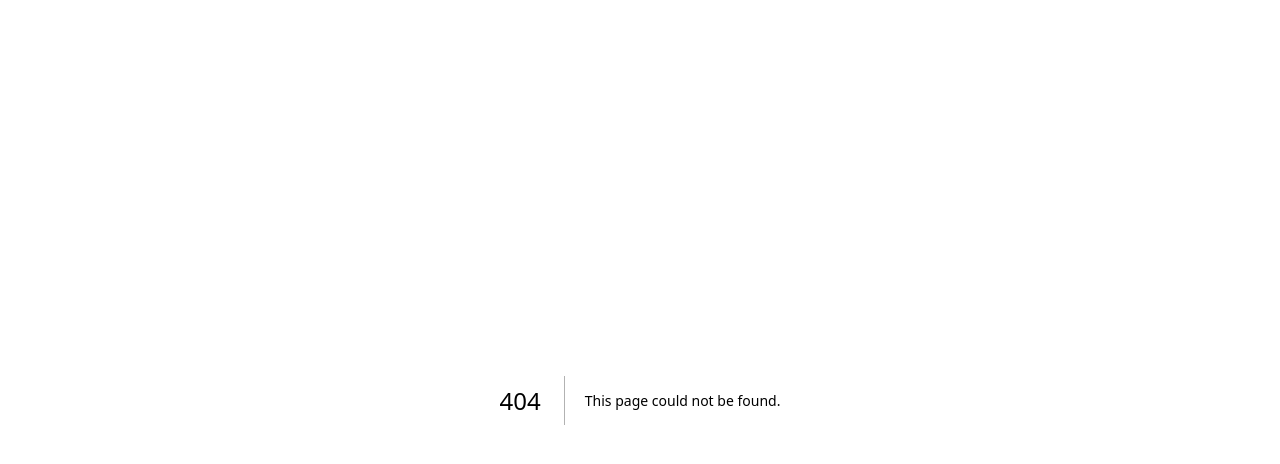
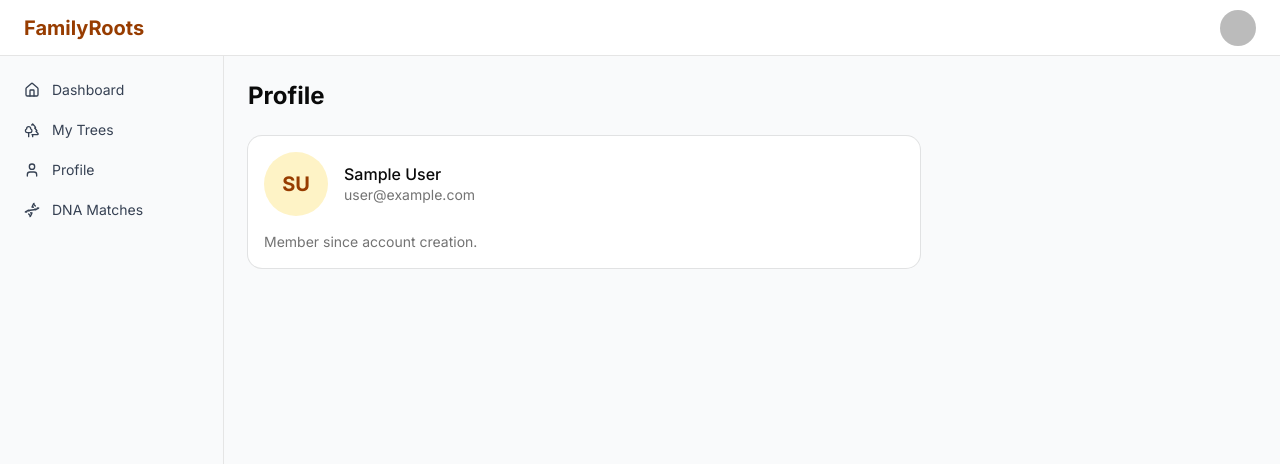
Before and after one commit to tamomaxara1985-beep/Genealogy, a Next.js app: page /profile in a window 1280 px wide. Before the commit this address had no page. Shown: the top 464 px of the page. Built offline with nearby package versions, Linux system fonts and the light colour scheme; no server answers; sample sign-in values are in the browser's storage.

Commit message:
fix: add missing /profile and /dna pages

```diff
--- /dev/null
+++ b/app/(dashboard)/dna/page.tsx
@@ -0,0 +1,18 @@
+import { Card, CardContent, CardHeader, CardTitle } from "@/components/ui/card";
+
+export default function DnaPage() {
+  return (
+    <div className="max-w-2xl">
+      <h1 className="text-2xl font-bold mb-6">DNA Matches</h1>
+      <Card className="border-dashed border-2">
+        <CardHeader>
+          <CardTitle className="text-lg">GEDCOM Import — Coming Soon</CardTitle>
+        </CardHeader>
+        <CardContent className="text-sm text-muted-foreground">
+          Upload a GEDCOM file to import your family tree and find DNA matches.
+          This feature is in development.
+        </CardContent>
+      </Card>
+    </div>
+  );
+}
--- /dev/null
+++ b/app/(dashboard)/profile/page.tsx
@@ -0,0 +1,37 @@
+import { auth } from "@/lib/auth";
+import { redirect } from "next/navigation";
+import { Card, CardContent, CardHeader, CardTitle } from "@/components/ui/card";
+
+export default async function ProfilePage() {
+  const session = await auth();
+  if (!session?.user) redirect("/login");
+
+  const initials = session.user.name
+    ?.split(" ")
+    .map((n) => n[0])
+    .join("")
+    .toUpperCase()
+    .slice(0, 2) ?? "U";
+
+  return (
+    <div className="max-w-2xl">
+      <h1 className="text-2xl font-bold mb-6">Profile</h1>
+      <Card>
+        <CardHeader>
+          <div className="flex items-center gap-4">
+            <div className="h-16 w-16 rounded-full bg-amber-100 flex items-center justify-center text-amber-800 text-xl font-bold">
+              {initials}
+            </div>
+            <div>
+              <CardTitle>{session.user.name}</CardTitle>
+              <p className="text-sm text-muted-foreground">{session.user.email}</p>
+            </div>
+          </div>
+        </CardHeader>
+        <CardContent className="text-sm text-muted-foreground">
+          Member since account creation.
+        </CardContent>
+      </Card>
+    </div>
+  );
+}
```
